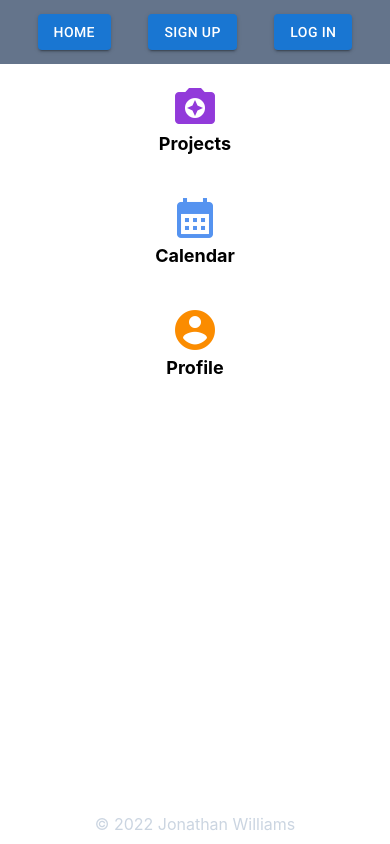
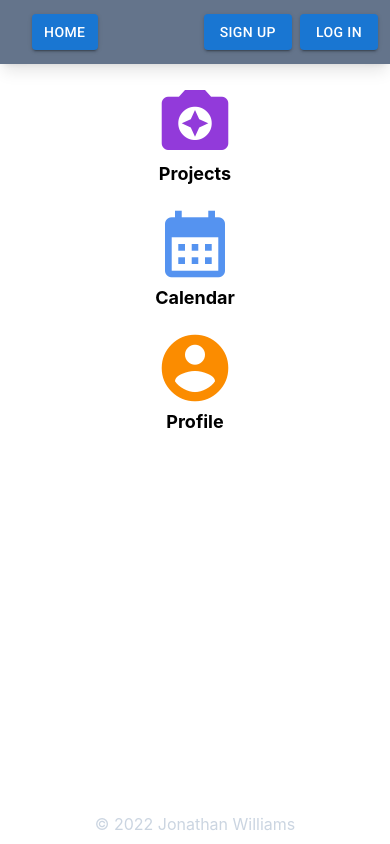
Before and after one commit to LumberJon1/photo-booking, a React (Create React App) app in the folder client/: page / in a window 390 px wide. Built offline with nearby package versions, Linux system fonts and the light colour scheme; no server answers.

Commit message:
Added some responsive styling for larger screens

```diff
--- a/client/src/App.js
+++ b/client/src/App.js
@@ -46,7 +46,7 @@ function App() {
   return (
       <ApolloProvider client={client}>
         <Router>
-        <div className="container h-screen w-screen flex flex-col items-center">
+          <div className="h-screen flex flex-col items-center m-0">
             <header className="flex bg-slate-500 w-full">
               <Header />
             </header>
--- a/client/src/components/Header/index.js
+++ b/client/src/components/Header/index.js
@@ -12,33 +12,41 @@ const Header = () => {
     };
 
     return (
-        <nav className="flex items-center justify-evenly w-full h-16">
+        <nav className="flex items-center justify-evenly md:justify-between w-full h-16 md:h-24 xl:h-32 shadow-lg">
+            <div className="w-1/4 md:w-1/2 lg:w-11/12 flex justify-center md:justify-start pl-8 md:pl-12 lg:pl-24">
                 <Button variant="contained">
                     <Link to="/">Home</Link>
                 </Button>
+            </div>
 
             {/* Conditionally Render navbar items based on whether the user
             is currently logged in, which is evaluated with this Auth.loggedIn method
             and a ternary operator */}
+            <div className="flex justify-end mr-3 md:justify-evenly w-3/4 md:w-1/2">
                 {Auth.loggedIn() ? (
-                <>
+                    <div className="mx-2">
                     <Button
                         onClick={logout}
                         variant="contained"
                     >
                         Log Out
                     </Button>
-                </>
+                    </div>
                 ) : (
-                <>
+                    <div className="flex">
+                        <div className="mx-2">
                             <Button variant="contained">
                                 <Link to="/signup">Sign Up</Link>
                             </Button>
+                        </div>
+                        <div>
                             <Button variant="contained">
                                 <Link to="/login">Log In</Link>
                             </Button>
-                </>
+                        </div>
+                    </div>
                 )}
+            </div>
         </nav>
     )
 }
--- a/client/src/components/ProjectList/index.js
+++ b/client/src/components/ProjectList/index.js
@@ -11,13 +11,13 @@ const ProjectList = ({props}) => {
 
     if (!props.length) {
         return (
-            <div>
-                <h2>No Upcoming Projects</h2>
+            <div className="bg-slate-100 mx-auto w-full p-4 text-center">
+                <h2 className="">No Upcoming Projects</h2>
                 {Auth.loggedIn() && (
-                    <div>
-                        <button>
+                    <div className="my-2">
+                        <Button variant="outlined">
                             <Link to="/addevent">Add New Event</Link>
-                        </button>
+                        </Button>
                     </div>
                 )}
             </div>
--- a/client/src/index.css
+++ b/client/src/index.css
@@ -1,3 +1,10 @@
+:root {
+  margin: 0;
+  box-sizing: border-box;
+  width: 100vw;
+  height: 100vh;
+}
+
 body {
   margin: 0;
   font-family: -apple-system, BlinkMacSystemFont, 'Segoe UI', 'Roboto', 'Oxygen',
@@ -19,6 +26,9 @@ Sizing*/
 .material-icons.md-24 { font-size: 24px; }
 .material-icons.md-36 { font-size: 36px; }
 .material-icons.md-48 { font-size: 48px; }
+.material-icons.md-64 { font-size: 64px; }
+.material-icons.md-80 { font-size: 80px; }
+.material-icons.md-120 { font-size: 120px; }
 
 /* Color */
 .material-icons.orange400 { color: #FB8C00; }
--- a/client/src/pages/Homepage.js
+++ b/client/src/pages/Homepage.js
@@ -13,54 +13,57 @@ const Homepage = () => {
 
     return (
 
-        <div className="w-full flex flex-col justify-center items-stretch">
+
+        <div className="flex flex-col text-center">
             {!Auth.loggedIn() ? (
                 <div></div>
             ) :  (
-                <h1 className="font-bold text-xl text-cyan-600 py-4">Hello, {user}!</h1>
+                <h1 className="font-bold text-xl md:text-3xl text-cyan-600 py-4 md:my-8 lg:my-16">Hello, {user}!</h1>
             )}
+            <div className="w-screen flex flex-col md:h-full md:justify-center md:items-center md:flex-row justify-center items-stretch">
                 {/* Conditionally set the link either to the projects if the user is logged in,
                 or the login page if they are not. */}
-            <div className="flex flex-col justify-center items-center h-20 my-4">
+                <div className="flex flex-col justify-center md:border md:border-slate-800 md:rounded md:shadow-lg md:px-8 md:py-8 items-center md:h-1/4 md:w-1/4 my-4">
                     {!Auth.loggedIn() ? (
                         <Link to="/login"
                         className="flex flex-col justify-center items-center h-full w-1/2"
                         >
-                    <span className="material-icons md-48 purple400">
+                        <span className="material-icons md-80 purple400">
                             camera_enhance
                         </span>
-                    <h2 className="font-bold text-lg">Projects</h2>
+                        <h2 className="font-bold text-lg md:mt-4 md:text-xl lg:text-2xl">Projects</h2>
                         </Link>
                     ) : (
                         <Link to="/projects"
                         className="flex flex-col justify-center items-center h-full w-1/2"
                         >
-                        <span className="material-icons md-48 purple400">
+                            <span className="material-icons md-80 purple400">
                                 camera_enhance
                             </span>
-                        <h2 className="font-bold text-lg">Projects</h2>
+                            <h2 className="font-bold text-lg md:mt-4 md:text-xl lg:text-2xl">Projects</h2>
                         </Link>
                     )}
                 </div>
-            <div className="flex flex-col justify-center items-center h-20 my-4">
+                <div className="flex flex-col justify-center md:mx-12 items-center md:border md:border-slate-800 md:rounded md:shadow-lg md:px-8 md:py-8 items-center md:h-1/4 md:w-1/4">
                     <Link to="/calendar"
                         className="flex flex-col justify-center items-center h-full w-1/2"
                         >
-                    <span className="material-icons md-48 blue400">
+                        <span className="material-icons md-80 blue400">
                             calendar_month
                         </span>
-                    <h2 className="font-bold text-lg">Calendar</h2>
+                        <h2 className="font-bold text-lg md:mt-4 md:text-xl lg:text-2xl">Calendar</h2>
                     </Link>
                 </div>
-            <div className="flex flex-col justify-center items-center h-20 my-4">
+                <div className="flex flex-col justify-center items-center md:border md:border-slate-800 md:rounded md:shadow-lg md:px-8 md:py-8 items-center md:h-1/4 md:w-1/4 my-4">
                     <Link to="/profile"
                         className="flex flex-col justify-center items-center h-full w-1/2"
                         >
-                    <span className="material-icons md-48 orange400">
+                        <span className="material-icons md-80 orange400">
                             account_circle
                         </span>
-                    <h2 className="font-bold text-lg">Profile</h2>
+                        <h2 className="font-bold text-lg md:mt-4 md:text-xl lg:text-2xl">Profile</h2>
                     </Link>
+                </div>
             </div>
         </div>
     )
--- a/client/src/pages/NoMatch.js
+++ b/client/src/pages/NoMatch.js
@@ -1,15 +1,17 @@
 import React from "react";
 import { Link } from "react-router-dom";
-import Homepage from "./Homepage";
+import Button from "@mui/material/Button";
 
 const NoMatch = () => {
 
     return (
-        <div>
-            <h1>Sorry, This Page Can't Be Found.</h1>
-            <Link to="/">
-                <h3>Back to Homepage</h3>
-            </Link>
+        <div class="flex flex-col h-3/4 w-full justify-center items-center">
+            <h1 className="my-3 md:my-6">Sorry, This Page Can't Be Found.</h1>
+            <Button variant="outlined">
+                <Link to="/">
+                    <h3>Back to Homepage</h3>
+                </Link>
+            </Button>
         </div>
     )
 }
```
Lines whose indentation alone changed are shown as unchanged.
